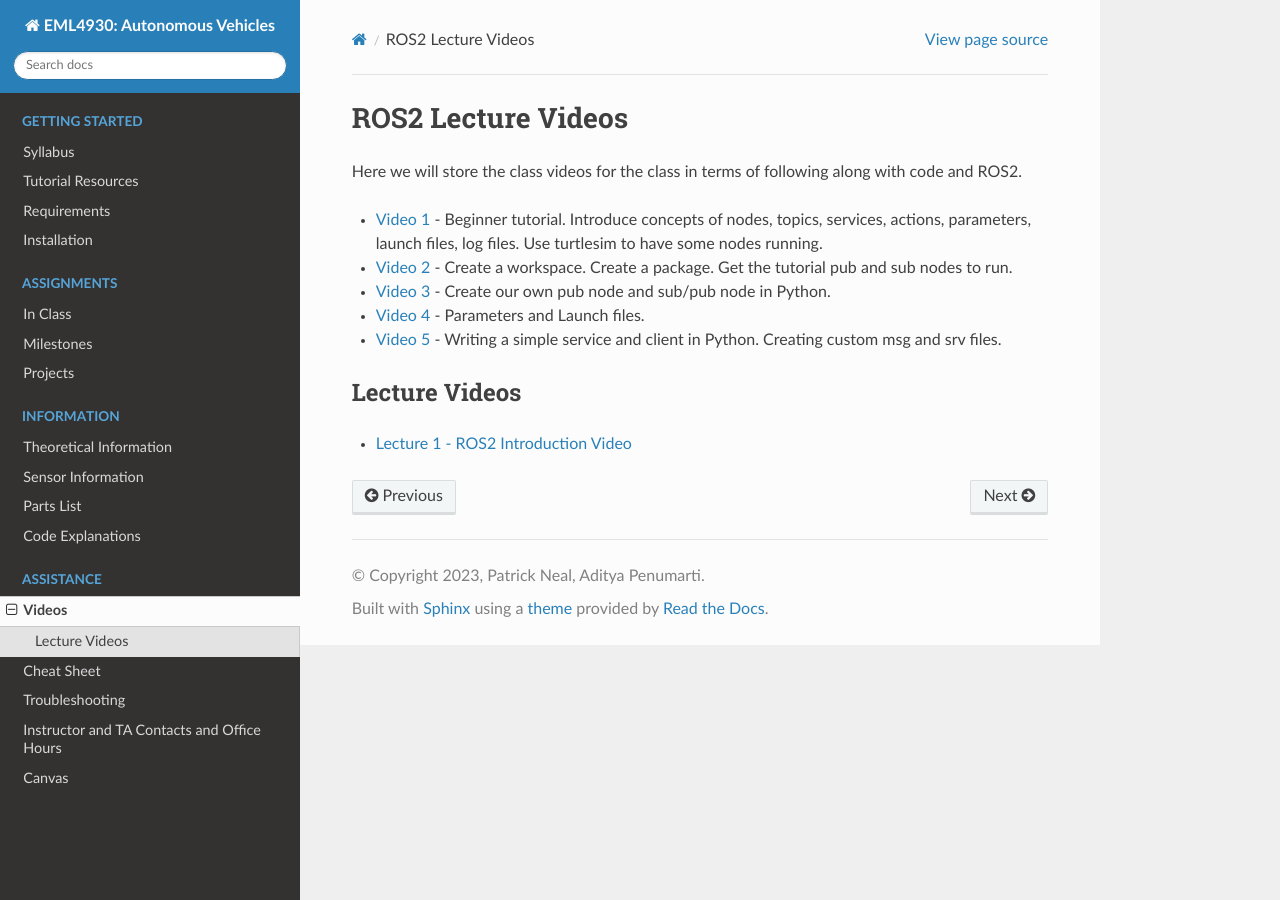
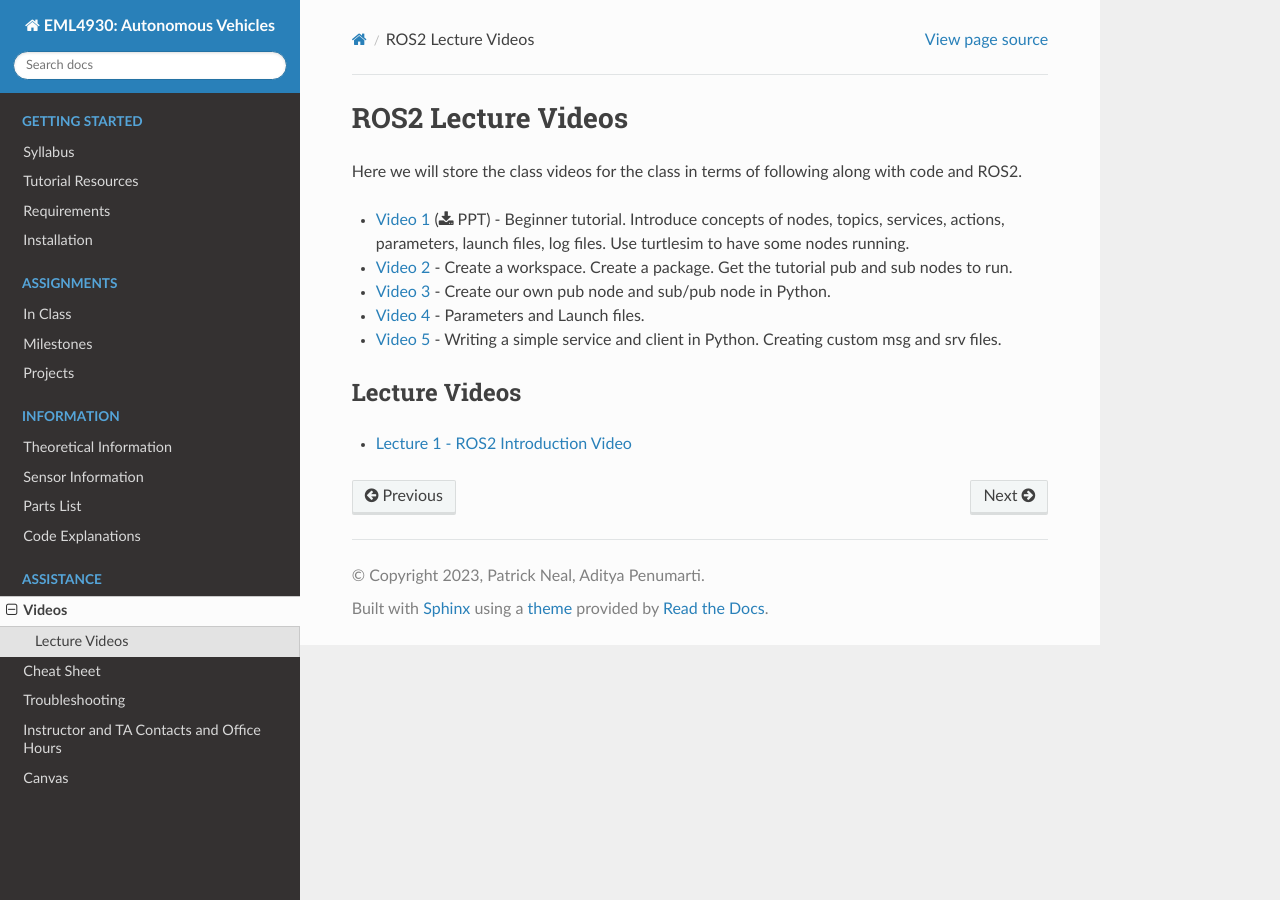
Before and after one commit to av-mae-uf/av1tenth-docs, a Sphinx documentation site: the page built from docs/assistance/videos.rst, in a window 1280 px wide. Built offline with Sphinx 7.4.7 and the Read the Docs theme 2.0.0, drawn with Linux system fonts in a browser that asks for light colours.

Commit message:
adding ppt files for video 1

```diff
--- a/docs/assistance/videos.rst
+++ b/docs/assistance/videos.rst
@@ -3,11 +3,11 @@ ROS2 Lecture Videos
 
 Here we will store the class videos for the class in terms of following along with code and ROS2.
 
-* `Video 1 <http://www.ccrane3.com/eml4930AV/videos/230128_ros2_vid1.mp4>`_ - Beginner tutorial. Introduce concepts of nodes, topics, services, actions, parameters, launch files, log files. Use turtlesim to have some nodes running.
+* `Video 1 <http://www.ccrane3.com/eml4930AV/videos/230128_ros2_vid1.mp4>`_ (:download:`PPT </files/230123_ros2_turtlesim_1.pptx>`) - Beginner tutorial. Introduce concepts of nodes, topics, services, actions, parameters, launch files, log files. Use turtlesim to have some nodes running.
 * `Video 2 <http://www.ccrane3.com/eml4930AV/videos/230128_ros2_vid2.mp4>`_ - Create a workspace. Create a package. Get the tutorial pub and sub nodes to run.
 * `Video 3 <http://www.ccrane3.com/eml4930AV/videos/230129_ros2_vid3.mp4>`_ - Create our own pub node and sub/pub node in Python.
 * `Video 4 <http://www.ccrane3.com/eml4930AV/videos/230131_ros2_vid4.mp4>`_ - Parameters and Launch files.
-* `Video 5 <http://www.ccrane3.com/eml4930AV/videos/230202_ros2_vid5.mp4>`_ - Writing a simple service and client in Python. Creating custom msg and srv files.
+* `Video 5 <http://www.ccrane3.com/eml4930AV/videos/230203_ros2_vid5.mp4>`_ - Writing a simple service and client in Python. Creating custom msg and srv files.
 
 
 
```
Also changed, not shown: 1 other file.
